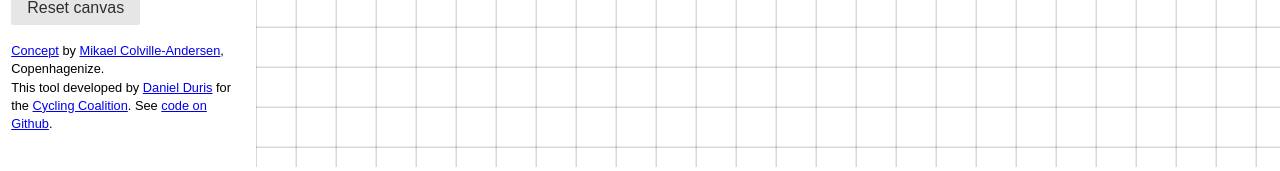
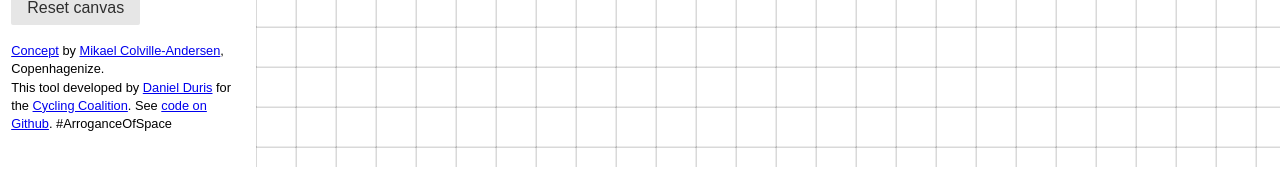
Before and after one commit to nekromoff/arrogance-of-space, a PHP site: page / in a window 1280 px wide. Shown: the part 733-904 px from the top of the page. Run offline with PHP 8.4, Linux system fonts and the light colour scheme; some libraries are stand-ins or nearby versions.

Commit message:
added hashtag

```diff
--- a/index.php
+++ b/index.php
@@ -9,7 +9,7 @@
     })(window,document,'script','dataLayer','GTM-KBLX9LP');</script>
     <!-- End Google Tag Manager -->
     <meta charset="utf-8">
-    <title>The Arrogance of Space Mapping Tool</title>
+    <title>The Arrogance of Space Mapping Tool #ArroganceOfSpace</title>
     <meta name="description" content="Useful tool to show how much space is taken in our cities by cars. Load an image and easily mark type of space for any city. Inspired by Copehagenize.">
     <meta name="viewport" content="width=device-width, initial-scale=1">
     <link rel="shortcut icon" href="favicon.png"/>
@@ -65,7 +65,7 @@
         </div>
         <div class="l-box">
             <small><a href="https://medium.com/@colville_andersen/the-arrogance-of-space-93a7419b0278">Concept</a> by <a href="https://colville-andersen.com/">Mikael Colville-Andersen</a>, Copenhagenize.</small><br>
-            <small>This tool developed by <a href="https://www.ambience.sk/about/">Daniel Duris</a> for the <a href="https://cyklokoalicia.sk/en/">Cycling Coalition</a>. See <a href="https://github.com/nekromoff/arrogance-of-space">code on Github</a>.</small>
+            <small>This tool developed by <a href="https://www.ambience.sk/about/">Daniel Duris</a> for the <a href="https://cyklokoalicia.sk/en/">Cycling Coalition</a>. See <a href="https://github.com/nekromoff/arrogance-of-space">code on Github</a>. #ArroganceOfSpace</small>
         </div>
     </div>
     <div class="pure-u-1 pure-u-lg-4-5" id="editor">
```
